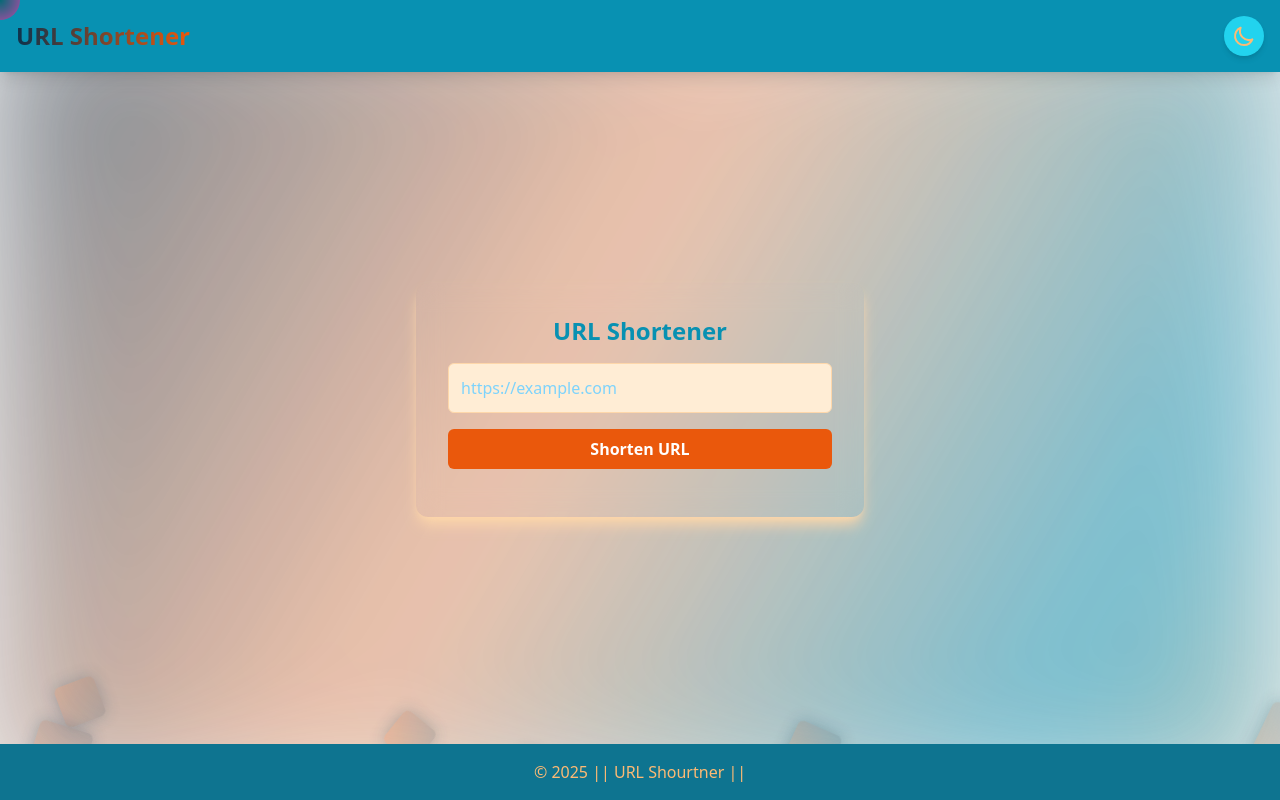
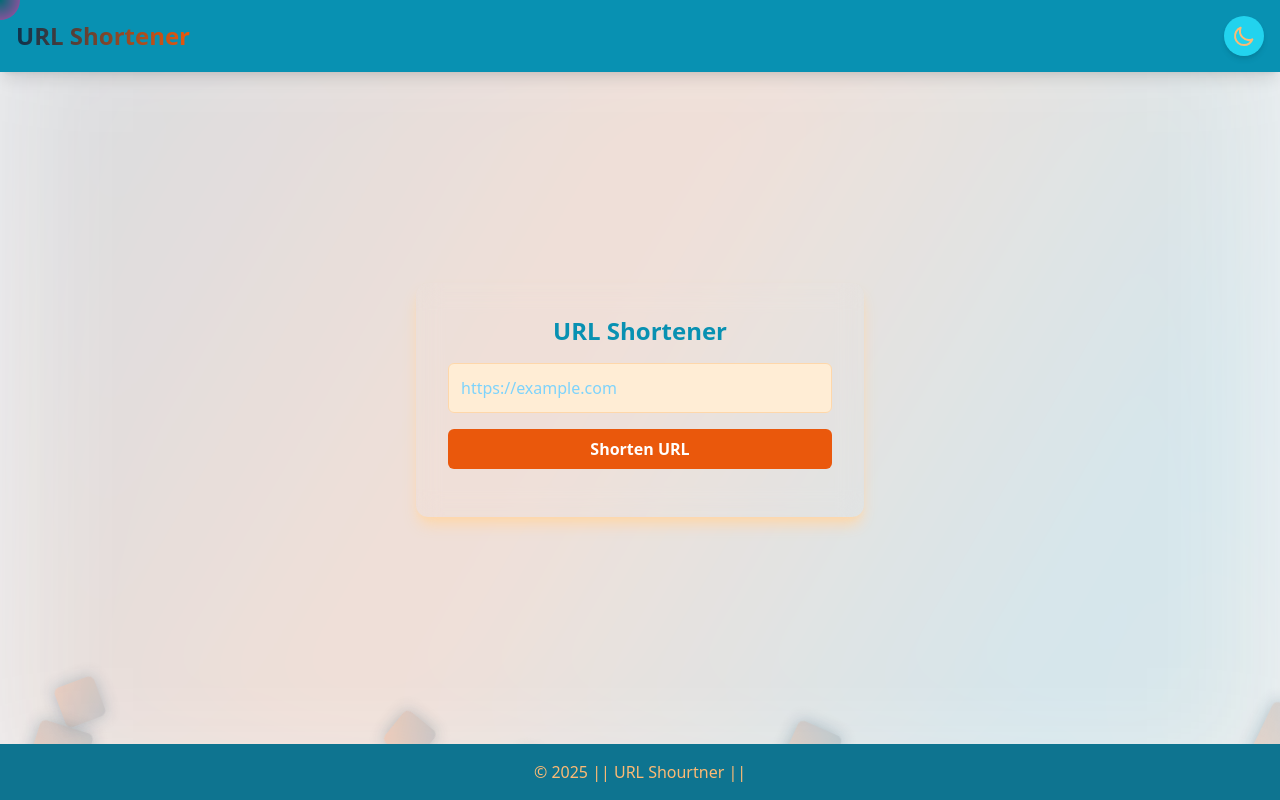
Before and after one commit to SaraDrwish/devops-proj-front-vue-1, a Vue app: page / in a window 1280 px wide. Built offline with nearby package versions, Linux system fonts and the light colour scheme; what vue-particles would draw is missing.

Commit message:
css edit 4 - lighter bg

```diff
--- a/src/App.vue
+++ b/src/App.vue
@@ -97,7 +97,7 @@ onMounted(() => {
   100% { background-position: 0% 50%; }
 }
 .animate-gradient {
-background: linear-gradient(120deg, rgba(13, 50, 76, 0.648),#fdbb74be, #32414ed5 ,#ea5a0c73,#0890b2c1 ,#ffa340c3);
+background: linear-gradient(120deg, rgba(13, 50, 76, 0.3),#fdbb7430, #32414e30 ,#ea5a0c30,#0890b230 ,#ffa34030);
 background-size: 200% 200%;
 animation: gradient-move 18s ease infinite;
 }
```
